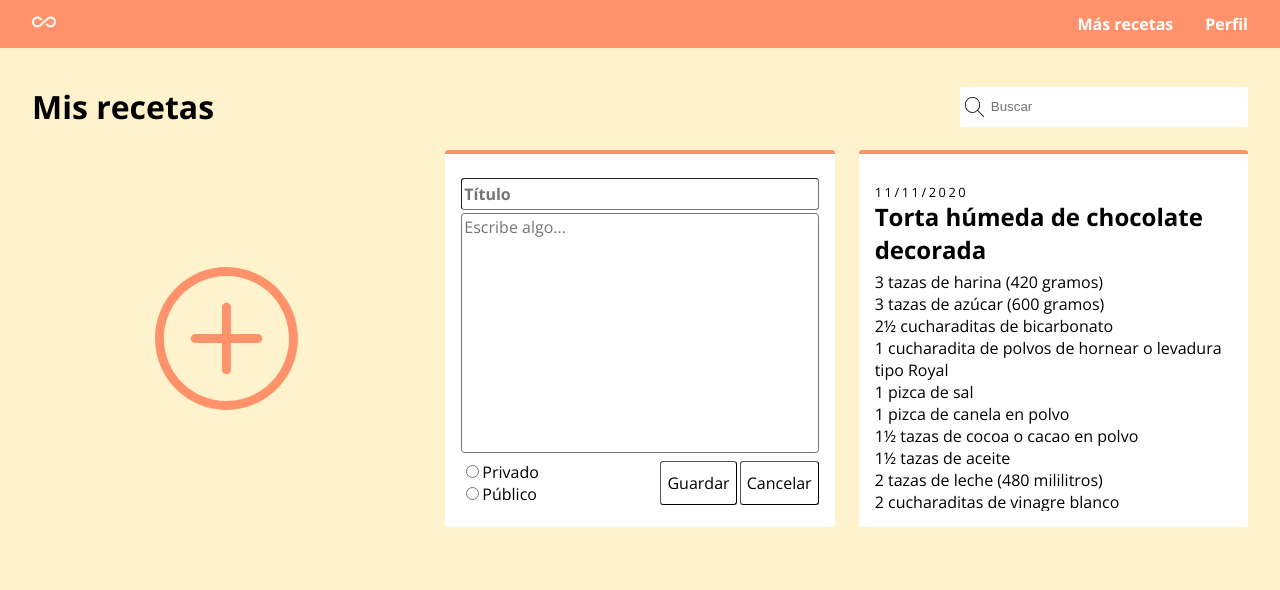
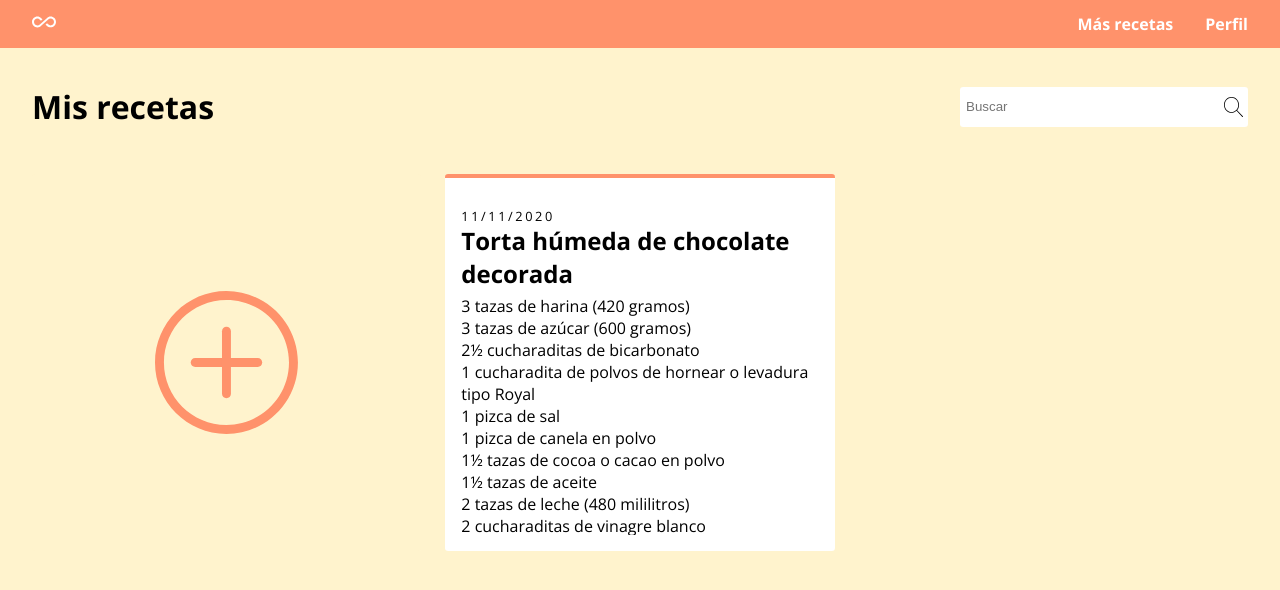
Before and after one commit to FlorAbril/Recipi, a Next.js app: page / in a window 1280 px wide. Shown: the top 590 px of the page. Built offline with nearby package versions, Linux system fonts and the light colour scheme.

Commit message:
Mejorando botón de añadir receta

```diff
--- a/components/FormCard.jsx
+++ b/components/FormCard.jsx
@@ -2,26 +2,24 @@ import React from 'react';
 import styles from '../styles/form_card.module.css'
 
 
-export default function FormCard(){
+export default function FormCard({cancel}){
+
+    const handleClick = () =>{
+        cancel()
+    }
 return(<>
     <div className={`${styles['card']} ${styles['nueva-receta']}`}>
         <form className={styles['form-receta']}>
             <input type="text" className={styles["titulo"]} placeholder="Título"/>
             <textarea className={styles['detalle']} placeholder="Escribe algo..." required></textarea>
             <div className={styles["form-options"]} >
-                <div className={styles["labels"]}>
-                    <label for="privado">
-                        <input type="radio" name="público-privado" id="privado" checked=""/>
-                        <span>Privado</span>
-                    </label>
-                    <label for="público">
-                        <input type="radio" name="público-privado" id="público"/>
-                        <span>Público</span>
-                    </label>
-                </div>
+                <select>
+                    <option value="private">Privado</option>
+                    <option value="public">Público</option>
+                </select>
                 <div className={styles["botones"]}>
                     <button id="guardar" type="submit">Guardar</button>
-                    <button id="cancelar" type="reset">Cancelar</button>
+                    <button id="cancelar" type="reset" onClick={handleClick}>Cancelar</button>
                 </div>
             </div>
         </form>
--- a/components/Header.jsx
+++ b/components/Header.jsx
@@ -6,8 +6,8 @@ return( <>
     <div className={styles.header}>
         <h1>Mis recetas</h1>
         <div className={styles.search}>
+        <input type="text" className={styles.buscar} placeholder="Buscar" autocomplete="off"/>
         <img src='search.svg' className={styles.search_icon}></img>
-        <input type="text" className={styles.buscar} placeholder="Buscar" autocomplete="off"/>
         </div>
     </div>
 </>
--- a/components/PanelRecetas.jsx
+++ b/components/PanelRecetas.jsx
@@ -7,8 +7,7 @@ import FormCard from './FormCard';
 export default function PanelRecetas(){
 return(<>
     <div className={styles['container']}>
-     <PlusCard/>
-      <FormCard></FormCard>
+      <PlusCard/>
       <Card></Card>
     </div>
 </>)
--- a/components/PlusCard.jsx
+++ b/components/PlusCard.jsx
@@ -1,9 +1,18 @@
-import React from 'react';
+import React, { useEffect, useState } from 'react';
 import styles from '../styles/plus_card.module.css'
+import FormCard from './FormCard'
 
 export default function PlusCard(){
+const [form,setForm] = useState(false)
+
+const handleClick = () => {
+  setForm(!form)
+}
+
+
 return(<>
-     <div className={`${styles.card} ${styles.plus_card}`} >
+  {form ? <FormCard cancel={handleClick}></FormCard>
+    : <div  onClick={handleClick} className={`${styles.card} ${styles.plus_card}`} >
         <svg className={styles.plus_icon} viewBox="0 0 512 512" xmlns="http://www.w3.org/2000/svg">
       <path
         d="m256 512c-141.164062 0-256-114.835938-256-256s114.835938-256 256-256 256 114.835938 256 256-114.835938 256-256 256zm0-480c-123.519531 0-224 100.480469-224 224s100.480469 224 224 224 224-100.480469 224-224-100.480469-224-224-224zm0 0" />
@@ -13,5 +22,8 @@ return(<>
         d="m256 384c-8.832031 0-16-7.167969-16-16v-224c0-8.832031 7.167969-16 16-16s16 7.167969 16 16v224c0 8.832031-7.167969 16-16 16zm0 0" />
     </svg>
       </div>
+
+  }
+
 </>)
 }
--- a/styles/form_card.module.css
+++ b/styles/form_card.module.css
@@ -56,18 +56,7 @@
   margin-top: 0.2em;
 }
 
-
-.labels{
-  display: flex;
-  flex-direction: column;
-}
-
-.botones{
-  display: flex;
-  flex-direction: row
-}
-
-.botones button{
+ .form-options select, .form-options button{
   font-family: "Open Sans", sans-serif;
   font-size: var(--font-size);
   color: var(--clr-black);
@@ -76,7 +65,16 @@
   margin-left: 0.2em;
   border-width: thin;
   cursor: pointer;
-  transition: background-color 0.2s
+ }
+
+
+.botones{
+  display: flex;
+  flex-direction: row
+}
+
+.botones button{
+ transition: background-color 0.2s
 }
 
 .botones button:hover{
--- a/styles/header.module.css
+++ b/styles/header.module.css
@@ -3,7 +3,13 @@
     justify-content: space-between;
     align-items: center;
     margin-top: -1em;
+    flex-wrap: wrap;
+    margin-bottom: 1.5em;
   }
+  .header h1{
+    margin-right: 1em;
+  }
+
   .search {
     background-color: var(--clr-white);
     border-radius: var(--border-radius);
@@ -12,6 +18,7 @@
     padding: auto;
     display: flex;
     align-items: center;
+    justify-content: space-between;
     color: var(--clr-black);
   }
   .search_icon {
@@ -19,11 +26,25 @@
     padding: 0 0.2em;
     font-size: 1.5em;
     user-select: none;
+    cursor: pointer;
   }
+
+  .search_icon:hover{
+    padding: 0 0.1em;
+  }
+
   .buscar{
     border:none;
+    margin-left: 0.3em;
   }
   .buscar:focus{
       outline:none;
       border-color:white;
     }
+
+    @media screen and (max-width: 600px){
+      .search {
+          width: 100%;
+      }
+
+    }
```
Lines whose indentation alone changed are shown as unchanged.
